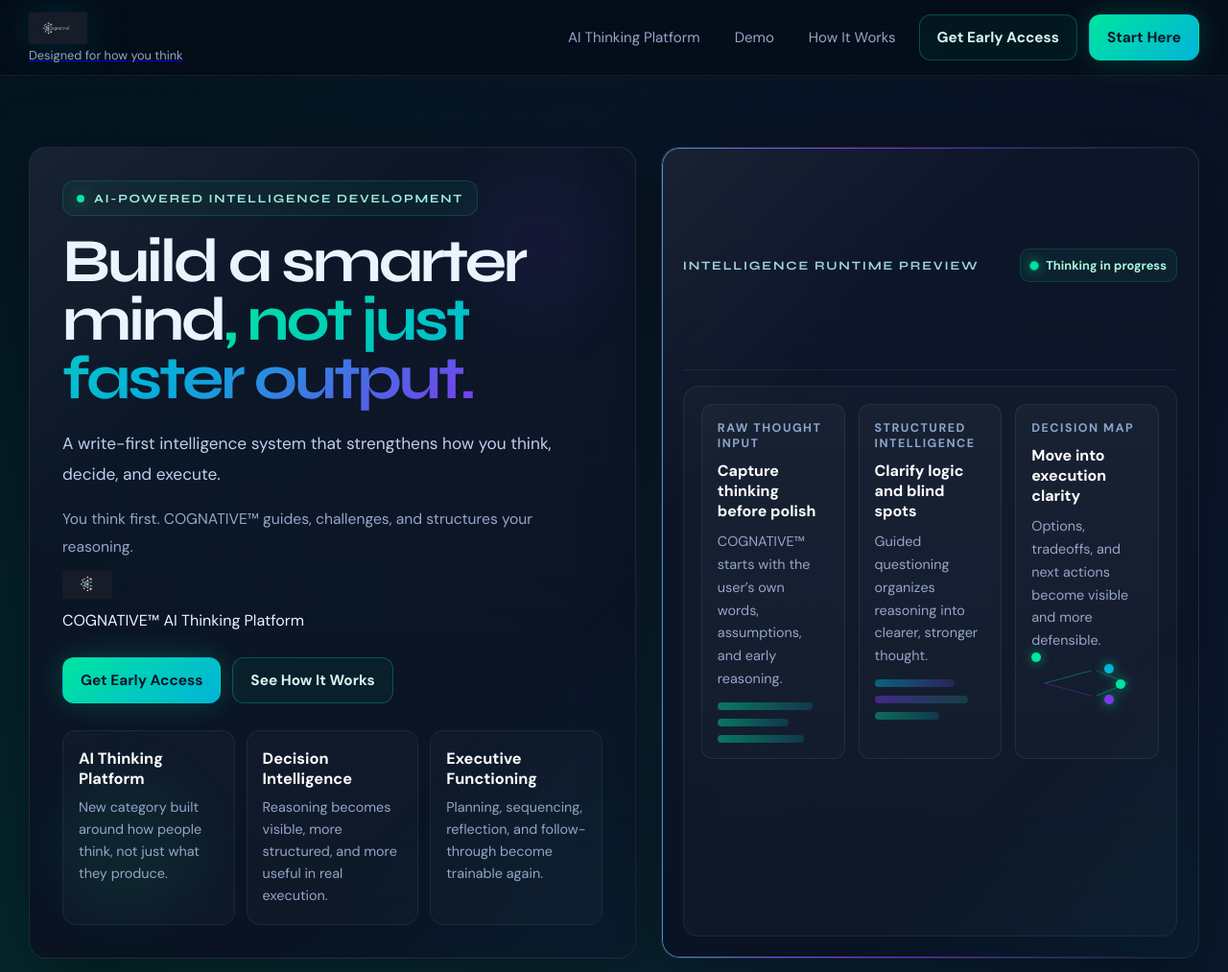
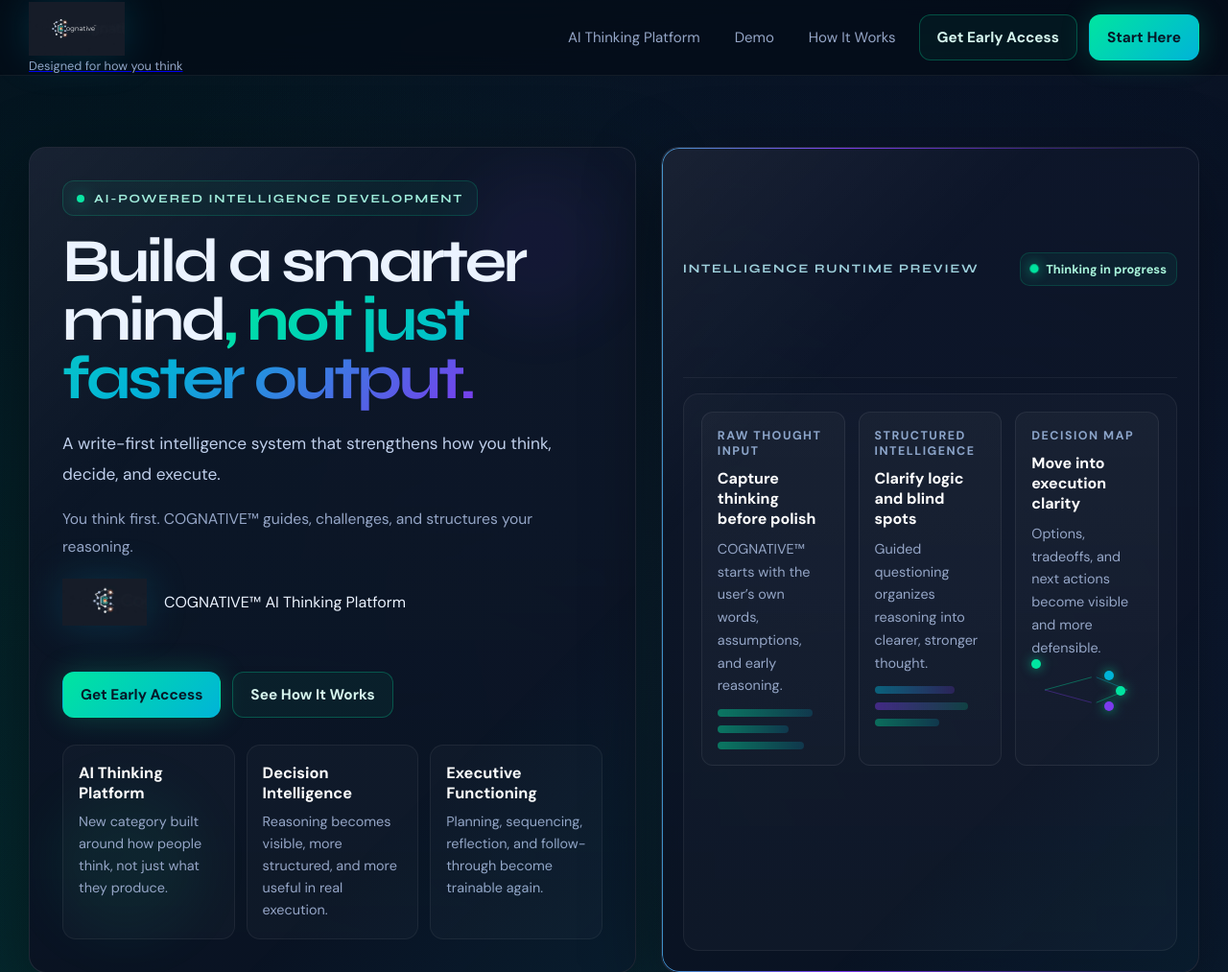
Before and after one commit to 2030aileaders/cognative-site, a plain HTML site: page index.html in a window 1280 px wide. Shown: the top 1013 px of the page at 96% size. Drawn offline with Linux system fonts and the light colour scheme.

```diff
--- a/index.html
+++ b/index.html
@@ -322,24 +322,31 @@
       max-width: 720px;
     }
 
-    ..hero-logo-row {
+.hero-logo-row {
   display: flex;
   align-items: center;
-  gap: 14px;
+  gap: 18px;
+  color: inherit;
+  text-decoration: none;
 }
 
 .brand-logo-mark {
   display: block;
-  width: 52px;
-  height: 52px;
+  width: 88px;
+  height: 88px;
   object-fit: contain;
+  flex: 0 0 auto;
+  filter: drop-shadow(0 0 20px rgba(0,180,216,.18));
 }
 
 .brand-wordmark {
   display: block;
-  height: 34px;
+  height: 56px;
   width: auto;
   object-fit: contain;
+  flex: 0 0 auto;
+  filter: drop-shadow(0 0 20px rgba(0,180,216,.18));
+  max-width: min(420px, 60vw);
 }
 
     .hero-actions {
```
